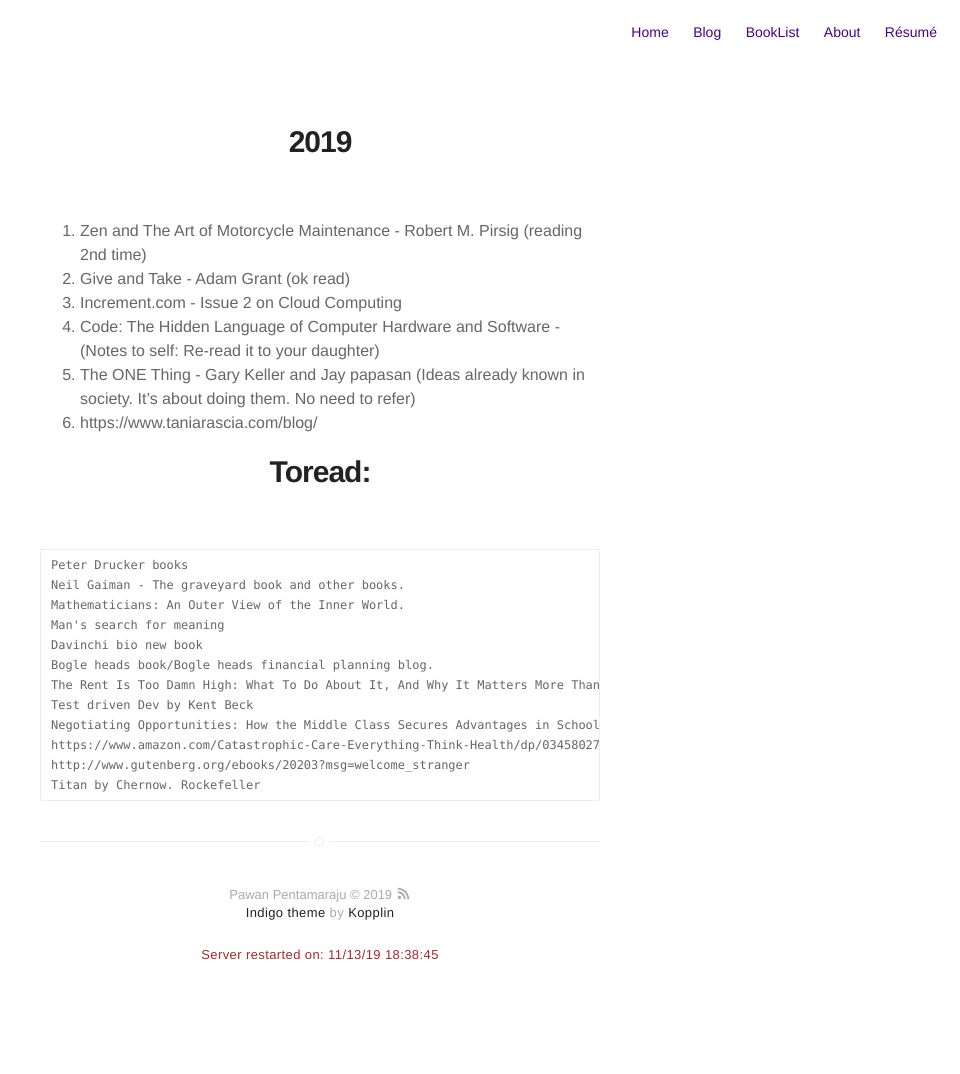
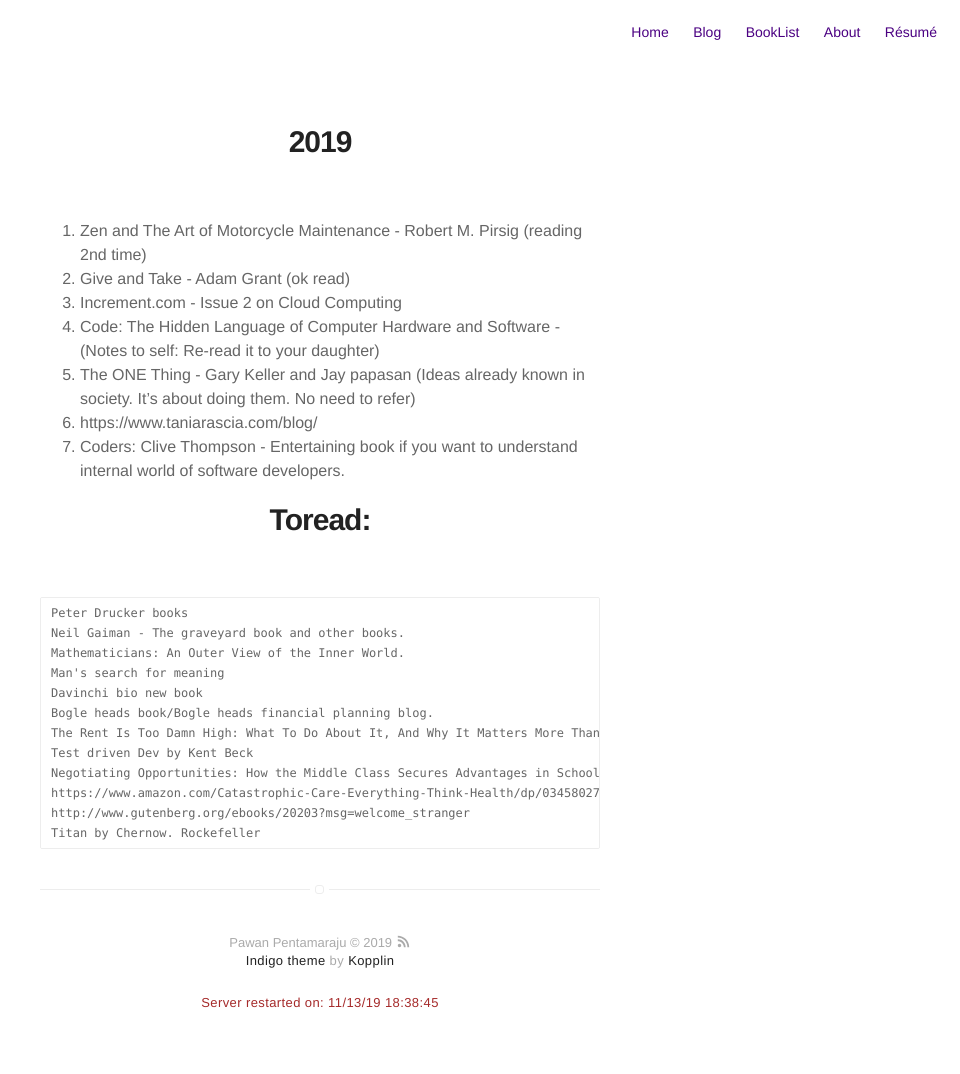
Before and after one commit to pawanpe/pawanpe.github.io, a Jekyll site: the page built from booklist/2019/books.markdown, in a window 1280 px wide. Shown: the whole page, without its empty margins (320-1280 px from the left). Built offline with Jekyll 4.4.1, drawn with Linux system fonts in a browser that asks for light colours; before the commit the page ends 1026 px from its top, so only the background shows below that.

Commit message:
Update book list.

```diff
--- a/booklist/2019/books.markdown
+++ b/booklist/2019/books.markdown
@@ -11,6 +11,7 @@ layout: page
 4. Code: The Hidden Language of Computer Hardware and Software - (Notes to self: Re-read it to your daughter)
 5. The ONE Thing - Gary Keller and Jay papasan (Ideas already known in society. It's about doing them. No need to refer)
 6. https://www.taniarascia.com/blog/
+7. Coders: Clive Thompson - Entertaining book if you want to understand internal world of software developers.
 
 # Toread:
     Peter Drucker books
```
